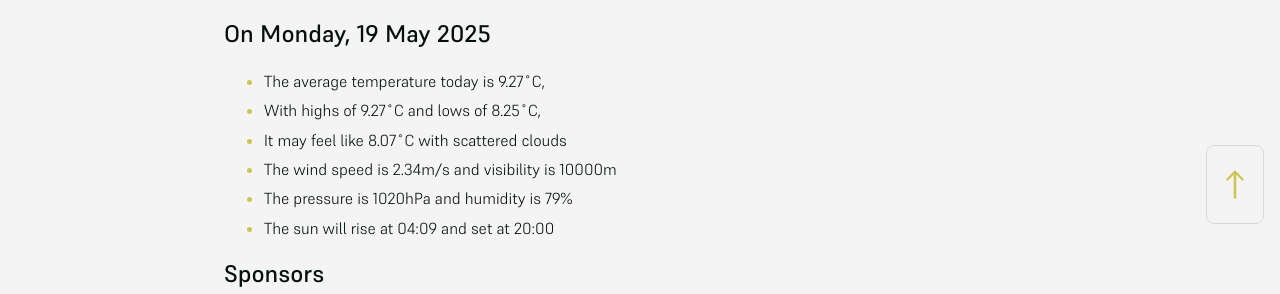
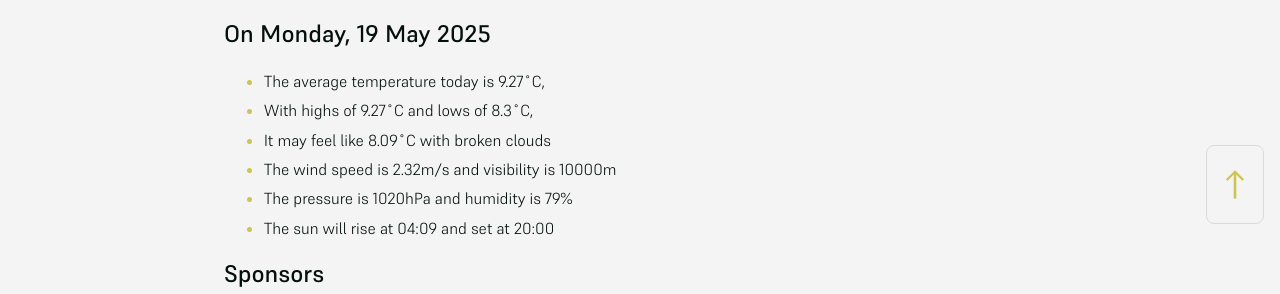
Before and after one commit to mat-0/cheltenham-open-data, a Jekyll site: the page built from index.md, in a window 1280 px wide. Shown: the part 660-954 px from the top of the page. Built offline with Jekyll 4.4.1, drawn with Linux system fonts in a browser that asks for light colours.

Commit message:
Updated 2025-05-19 03:21:44

```diff
--- a/index.md
+++ b/index.md
@@ -11,9 +11,9 @@ seo: Menu
 ## On Monday, 19 May 2025
 
 - The average temperature today is 9.27˚C,
-- With highs of 9.27˚C and lows of 8.25˚C,
-- It may feel like 8.07˚C with scattered clouds
-- The wind speed is 2.34m/s and visibility is 10000m
+- With highs of 9.27˚C and lows of 8.3˚C,
+- It may feel like 8.09˚C with broken clouds
+- The wind speed is 2.32m/s and visibility is 10000m
 - The pressure is 1020hPa and humidity is 79%
 - The sun will rise at 04:09 and set at 20:00
 
```
Also changed, not shown: _data/flood.json (+5 -48 lines), _pages/news.md (+4 -4 lines).
